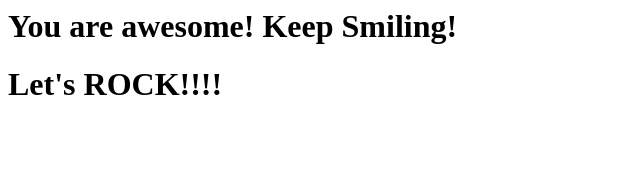
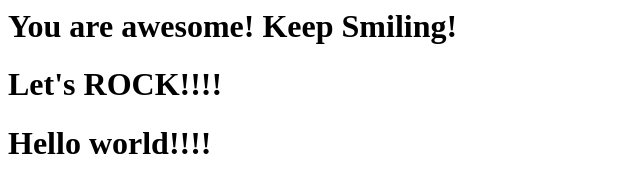
Before and after one commit to Vuta1990/testPythonCICD, a plain HTML site: page index.html in a window 1280 px wide. Shown: the whole page, without its empty margins (0-640 px from the left). Drawn offline with Linux system fonts and the light colour scheme.

Commit message:
Update index.html

```diff
--- a/index.html
+++ b/index.html
@@ -4,5 +4,6 @@
   <body>
     <h1>You are awesome! Keep Smiling!<h1>
     <h1>Let's ROCK!!!!<h1>
-  </body>
+    <h1>Hello world!!!!<h1>
+       </body>
 </html>
```
